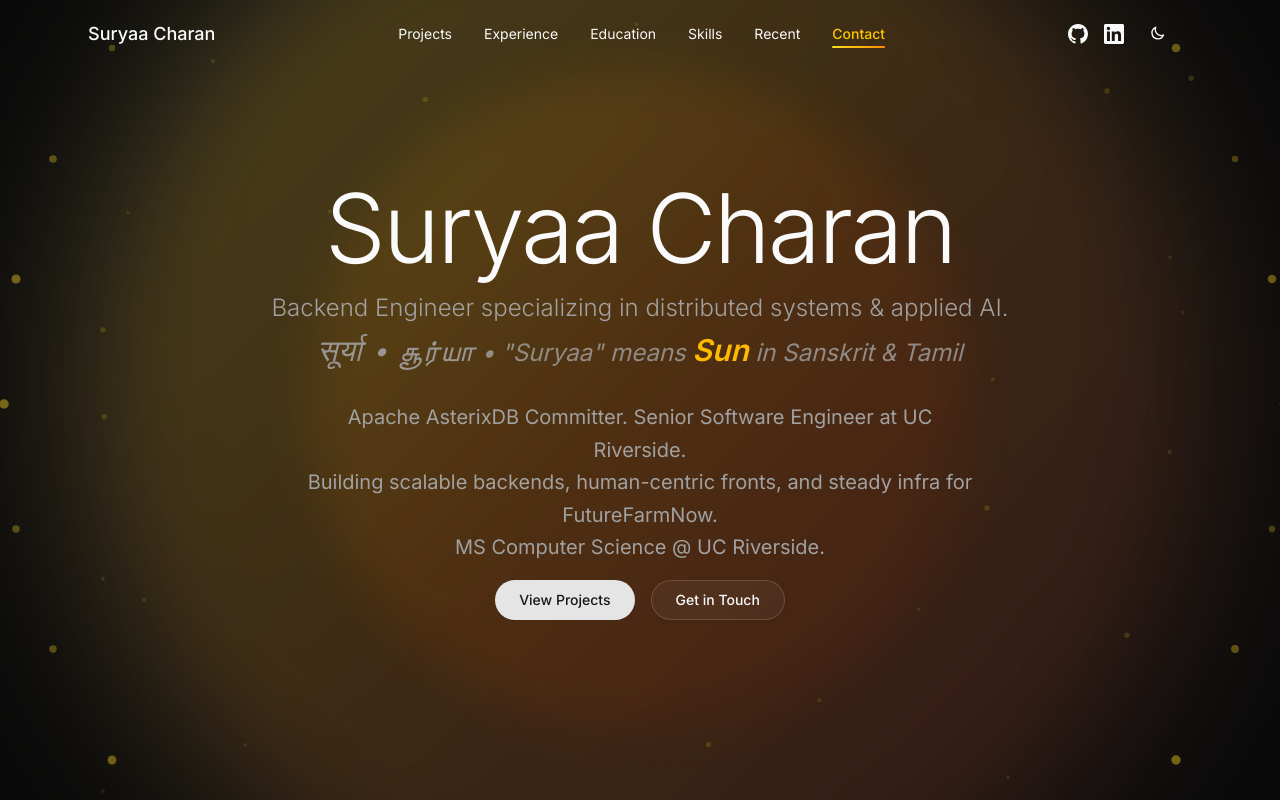
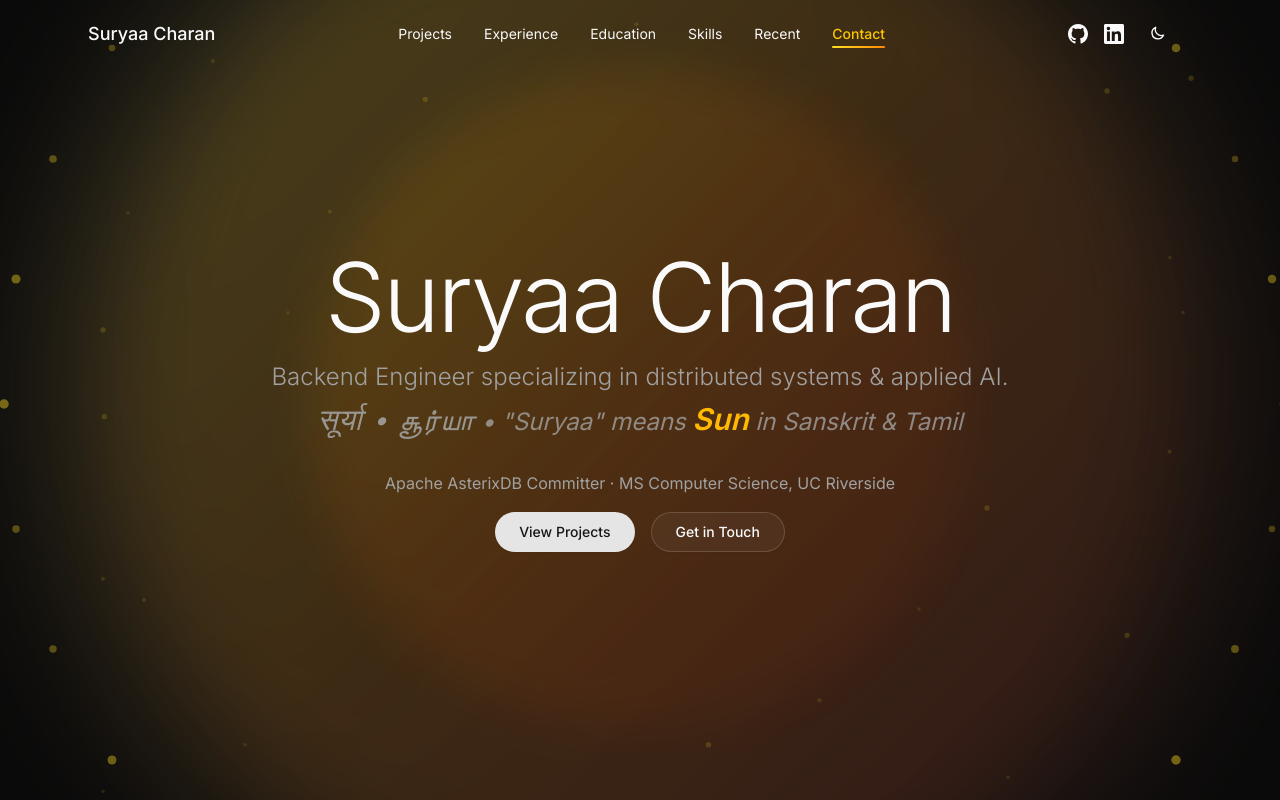
Before and after one commit to sshiv012/personal-website, a Next.js app: page / in a window 1280 px wide. Shown: the top 800 px of the page. Built offline with nearby package versions, Linux system fonts and the light colour scheme; no server answers.

Commit message:
Update hero.tsx

```diff
--- a/src/components/sections/hero.tsx
+++ b/src/components/sections/hero.tsx
@@ -30,10 +30,8 @@ export default function Hero() {
         </FadeIn>
         <FadeIn delay={0.2}>
           <div className="space-y-4">
-            <p className="text-lg md:text-xl max-w-2xl mx-auto leading-relaxed text-muted-foreground">
-              Apache AsterixDB Committer. Senior Software Engineer at UC Riverside.<br />
-              Building scalable backends, human-centric fronts, and steady infra for FutureFarmNow.<br />
-              MS Computer Science @ UC Riverside.
+            <p className="text-sm md:text-base max-w-xl mx-auto leading-relaxed text-muted-foreground">
+              Apache AsterixDB Committer · MS Computer Science, UC Riverside
             </p>
             <div className="flex gap-4 justify-center">
               <Button
```
